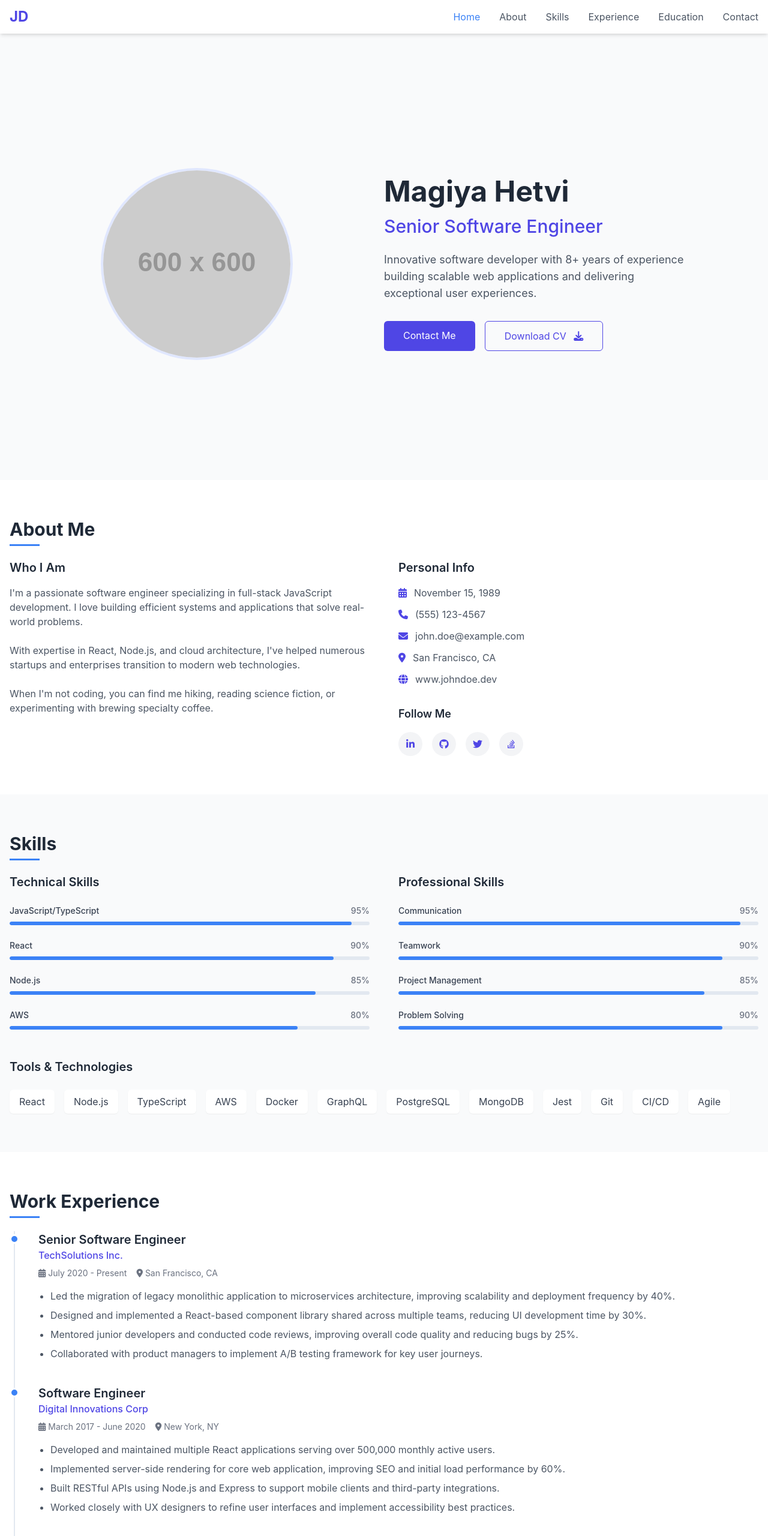
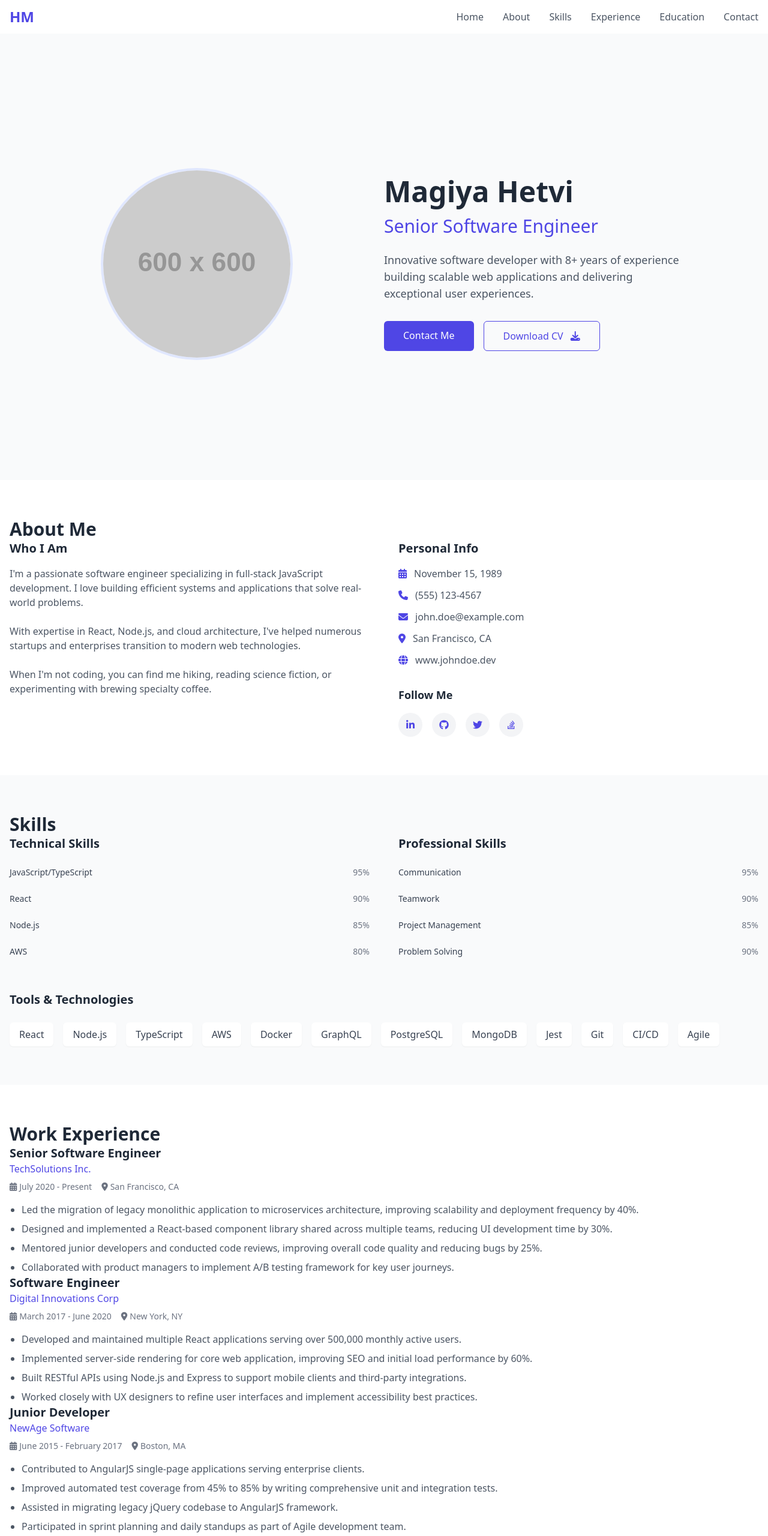
Before and after one commit to hetvi-cpu/Portfilo, a plain HTML site: page index.html in a window 1280 px wide. Shown: the top 2560 px of the page at 60% size. Drawn offline with nearby package versions, Linux system fonts and the light colour scheme; placeholder pictures from the web are drawn by us.

Commit message:
Update index.html

```diff
--- a/index.html
+++ b/index.html
@@ -3,106 +3,17 @@
 <head>
     <meta charset="UTF-8">
     <meta name="viewport" content="width=device-width, initial-scale=1.0">
-    <title>Professional Resume | John Doe</title>
+    <title>MAGIYA HETVI</title>
     <script src="https://cdn.tailwindcss.com"></script>
     <link rel="stylesheet" href="https://cdnjs.cloudflare.com/ajax/libs/font-awesome/6.4.0/css/all.min.css">
-    <style>
-        :root {
-            --primary: #3b82f6;
-            --primary-dark: #2563eb;
-            --dark: #1e293b;
-        }
-
-        body {
-            font-family: 'Inter', sans-serif;
-            scroll-behavior: smooth;
-        }
-
-        .active {
-            color: var(--primary) !important;
-        }
-
-        .shadow-custom {
-            box-shadow: 0 4px 6px -1px rgba(0, 0, 0, 0.1), 0 2px 4px -1px rgba(0, 0, 0, 0.06);
-        }
-
-        .section-title {
-            position: relative;
-            display: inline-block;
-            margin-bottom: 2rem;
-        }
-
-        .section-title::after {
-            content: '';
-            position: absolute;
-            bottom: -10px;
-            left: 0;
-            width: 50px;
-            height: 3px;
-            background-color: var(--primary);
-        }
-
-        .timeline {
-            position: relative;
-            padding-left: 3rem;
-        }
-
-        .timeline::before {
-            content: '';
-            position: absolute;
-            left: 7px;
-            top: 0;
-            height: 100%;
-            width: 2px;
-            background: #e2e8f0;
-        }
-
-        .timeline-item {
-            position: relative;
-            margin-bottom: 2.5rem;
-        }
-
-        .timeline-item::before {
-            content: '';
-            position: absolute;
-            left: -3rem;
-            top: 5px;
-            width: 16px;
-            height: 16px;
-            border-radius: 50%;
-            background: var(--primary);
-            border: 3px solid white;
-        }
-
-        .skill-bar {
-            height: 6px;
-            background-color: #e2e8f0;
-            border-radius: 3px;
-            overflow: hidden;
-        }
-
-        .skill-level {
-            height: 100%;
-            background-color: var(--primary);
-            border-radius: 3px;
-        }
-
-        @media (max-width: 768px) {
-            .timeline::before {
-                left: 10px;
-            }
-
-            .timeline-item::before {
-                left: -2.5rem;
-            }
-        }
-    </style>
+    <link rel="stylesheet" href="\style.css">
+    <script href="/app.js"></script>
 </head>
 <body class="bg-gray-50 text-gray-700">
     <!-- Navigation -->
     <nav class="fixed w-full bg-white shadow-custom z-10">
         <div class="container mx-auto px-4 py-3 flex justify-between items-center">
-            <a href="#" class="text-2xl font-bold text-indigo-600">JD</a>
+            <a href="#" class="text-2xl font-bold text-indigo-600">HM</a>
             <div class="hidden md:flex space-x-8">
                 <a href="#home" class="text-gray-600 hover:text-indigo-600 transition">Home</a>
                 <a href="#about" class="text-gray-600 hover:text-indigo-600 transition">About</a>
@@ -650,54 +561,5 @@
             </div>
         </div>
     </footer>
-
-    <script>
-        // Mobile menu toggle
-        document.getElementById('menu-toggle').addEventListener('click', function() {
-            const menu = document.getElementById('mobile-menu');
-            menu.classList.toggle('hidden');
-        });
-
-        // Smooth scrolling for navigation links
-        document.querySelectorAll('a[href^="#"]').forEach(anchor => {
-            anchor.addEventListener('click', function (e) {
-                e.preventDefault();
-
-                document.querySelector(this.getAttribute('href')).scrollIntoView({
-                    behavior: 'smooth'
-                });
-
-                // Close mobile menu if open
-                const mobileMenu = document.getElementById('mobile-menu');
-                if (!mobileMenu.classList.contains('hidden')) {
-                    mobileMenu.classList.add('hidden');
-                }
-            });
-        });
-
-        // Highlight active nav link based on scroll position
-        const sections = document.querySelectorAll('section');
-        const navLinks = document.querySelectorAll('nav a');
-
-        window.addEventListener('scroll', function() {
-            let current = '';
-
-            sections.forEach(section => {
-                const sectionTop = section.offsetTop;
-                const sectionHeight = section.clientHeight;
-
-                if (pageYOffset >= sectionTop - 300) {
-                    current = section.getAttribute('id');
-                }
-            });
-
-            navLinks.forEach(link => {
-                link.classList.remove('active');
-                if (link.getAttribute('href') === `#${current}`) {
-                    link.classList.add('active');
-                }
-            });
-        });
-    </script>
 </body>
 </html>
```
